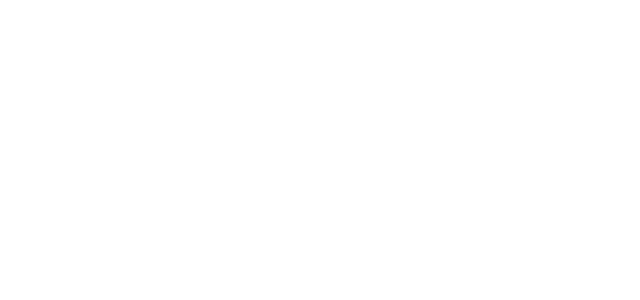
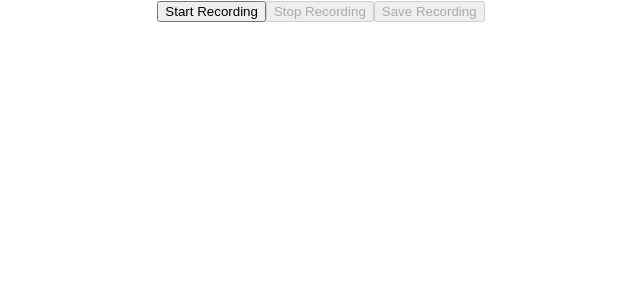
Before and after one commit to sach6781/sonde_passive_docker_client, a React (Create React App) app: page /#/test1 in a window 1280 px wide. Before the commit this address had no page. Shown: the top 300 px of the page, without its empty margins (319-959 px from the left). Built offline with nearby package versions, Linux system fonts and the light colour scheme; no server answers.

Commit message:
RecordRTC changes - .wav file recording changes

```diff
--- a/package.json
+++ b/package.json
@@ -13,6 +13,7 @@
     "react-router": "^6.16.0",
     "react-router-dom": "^6.16.0",
     "react-scripts": "5.0.1",
+    "recordrtc": "^5.6.2",
     "web-vitals": "^2.1.4"
   },
   "scripts": {
--- a/src/App.js
+++ b/src/App.js
@@ -8,6 +8,7 @@
 import MyComponent from './MyComponent';
 import ColorChangingBoxes from './ColorChanginBoxes';
 import ColorManager from './ColorManager';
+import RecordAudio from './RecordAudio';
 
 function App() {
   return (
@@ -21,6 +22,7 @@
         <Route path="/test" element={<MyComponent />} />
         <Route path="/colorBox" element={<ColorChangingBoxes />} />
         <Route path="/color" element={<ColorManager />} />
+        <Route path="/test1" element={<RecordAudio />} />
         <Route path="/" element={<Navigate to="/home" />} />
       </Routes>
 
--- /dev/null
+++ b/src/RecordAudio.js
@@ -0,0 +1,80 @@
+import React, { useState, useEffect } from 'react';
+import RecordRTC from 'recordrtc';
+
+const RecordAudio = () => {
+  const [isRecording, setIsRecording] = useState(false);
+  const [audioBlob, setAudioBlob] = useState(null);
+  const [recordRTC, setRecordRTC] = useState(null);
+
+  useEffect(() => {
+    const initRecordRTC = async () => {
+      try {
+        const stream = await navigator.mediaDevices.getUserMedia({ audio: true });
+        const recorder = RecordRTC(stream, {
+          type: 'audio',
+          mimeType: 'audio/wav',
+          recorderType: RecordRTC.StereoAudioRecorder,
+          numberOfAudioChannels: 1,
+        });
+        setRecordRTC(recorder);
+      } catch (error) {
+        console.error('Error accessing microphone:', error);
+      }
+    };
+
+    initRecordRTC();
+  }, []);
+
+  const startRecording = () => {
+    if (recordRTC) {
+      recordRTC.startRecording();
+      setIsRecording(true);
+    }
+  };
+
+  const stopRecording = () => {
+    if (recordRTC) {
+      recordRTC.stopRecording(() => {
+        const blob = recordRTC.getBlob();
+        setAudioBlob(blob);
+        setIsRecording(false);
+      });
+    }
+  };
+
+  const saveRecording = () => {
+    if (audioBlob) {
+      const url = URL.createObjectURL(audioBlob);
+      const a = document.createElement('a');
+      document.body.appendChild(a);
+      a.style = 'display: none';
+      a.href = url;
+      a.download = 'recordedAudio.wav';
+      a.click();
+      window.URL.revokeObjectURL(url);
+    }
+  };
+
+  return (
+    <div>
+      <button onClick={startRecording} disabled={isRecording}>
+        Start Recording
+      </button>
+      <button onClick={stopRecording} disabled={!isRecording}>
+        Stop Recording
+      </button>
+      <button onClick={saveRecording} disabled={!audioBlob}>
+        Save Recording
+      </button>
+      {audioBlob && (
+        <div>
+          <audio controls>
+            <source src={URL.createObjectURL(audioBlob)} type="audio/wav" />
+          </audio>
+        </div>
+      )}
+    </div>
+  );
+};
+
+export default RecordAudio;
--- a/src/ScoreSlider.js
+++ b/src/ScoreSlider.js
@@ -195,7 +195,7 @@
               {name}
 
               {/* Commenting this. */}
-              {chunk_map !== 10000 ? <h>( {chunk_map[name] !== undefined && chunk_map[name] !== null ? chunk_map[name] : 0 } / 30 sec.) </h> : ''}
+              {chunk_map !== 10000 ? <h style={{fontSize:'12px'}}> ({chunk_map[name] !== undefined && chunk_map[name] !== null ? chunk_map[name] : 0 }/30 sec.) </h> : ''}
               {/* Commenting till here  */}
               <br>
               </br>
```
Also changed, not shown: 1 other file (tests, documents, lock files or other folders).
